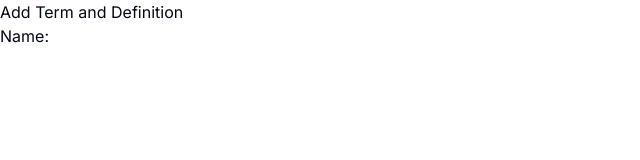
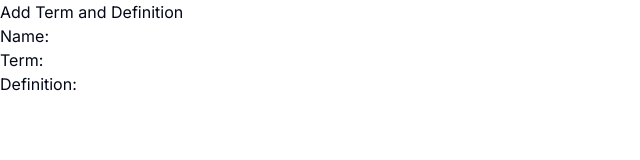
Before and after one commit to maarao/vidlet, a Next.js app: page /create in a window 1280 px wide. Shown: the top 160 px of the page, without its empty margins (0-640 px from the left). Built offline with nearby package versions, Linux system fonts and the light colour scheme.

Commit message:
Feat: Implemented update to state variable of term and definition

```diff
--- a/app/create/page.tsx
+++ b/app/create/page.tsx
@@ -33,7 +33,18 @@ const Create = () => {
                     <input type="text" value={name} onChange={(e) => {setName(e.target.value)}} />
                 </label>
             </div>
-
+            <div>
+                <label>
+                    Term:
+                    <input type="text" value={term} onChange={(e) => {setTerm(e.target.value)}} />
+                </label>
+            </div>
+            <div>
+                <label>
+                    Definition:
+                    <input type="text" value={definition} onChange={(e) => {setDefinition(e.target.value)}} />
+                </label>
+            </div>
         </div>
     )
 }
```
